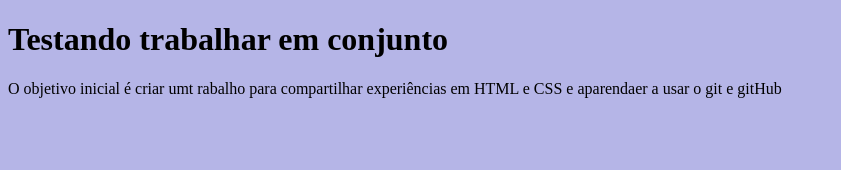
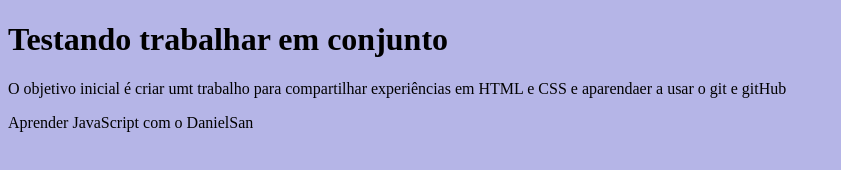
Before and after one commit to ClaudioMuniz/Projeto-HTML-e-CSS, a plain HTML site: page index.html in a window 1280 px wide. Shown: the whole page, without its empty margins (0-841 px from the left). Drawn offline with Linux system fonts and the light colour scheme.

Commit message:
acrescentei uma linha
Criei um parágrafo.

```diff
--- a/index.html
+++ b/index.html
@@ -8,7 +8,8 @@
 </head>
 <body>
     <h1>Testando trabalhar em conjunto</h1>
-    <p>O objetivo inicial é criar umt rabalho para compartilhar experiências em HTML e CSS e aparendaer a usar o git e gitHub </p>
+    <p>O objetivo inicial é criar umt trabalho para compartilhar experiências em HTML e CSS e aparendaer a usar o git e gitHub </p>
+    <p>Aprender JavaScript com o DanielSan </p>
 
 </body>
 </html>
```
